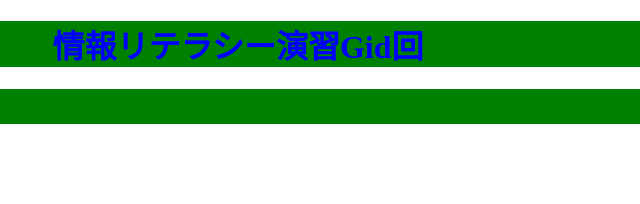
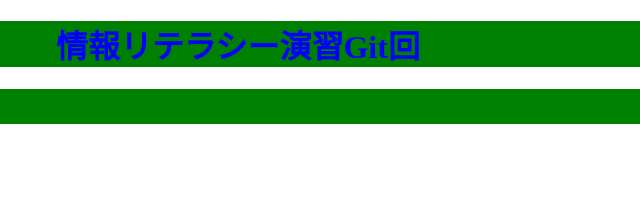
Before and after one commit to c0c240350f/myhtml, a plain HTML site: page index.html in a window 1280 px wide. Shown: the full height of the page, 402-1042 px from the left. Drawn offline with Linux system fonts and the light colour scheme.

Commit message:
ヘッダーの誤字修正

```diff
--- a/index.html
+++ b/index.html
@@ -7,7 +7,7 @@
     </head>
     <body>
         <header>
-            <h1>情報リテラシー演習Gid回</h1>
+            <h1>情報リテラシー演習Git回</h1>
         </header>
 
         <main>
```
